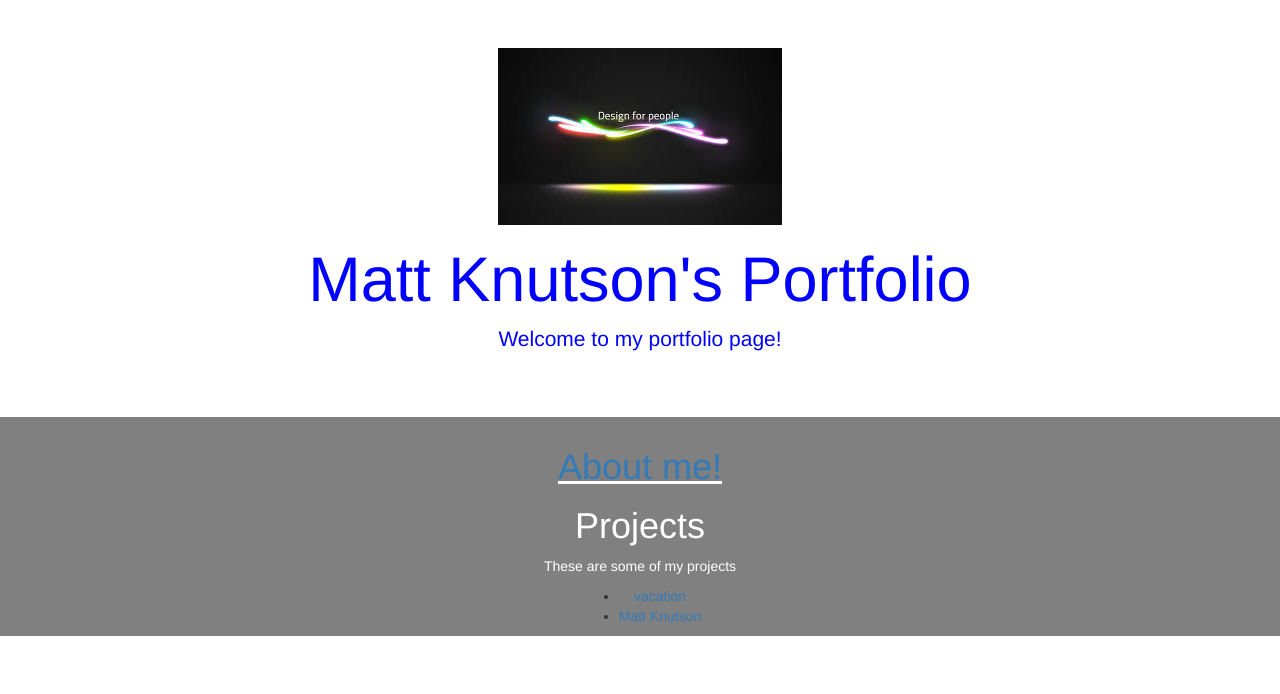
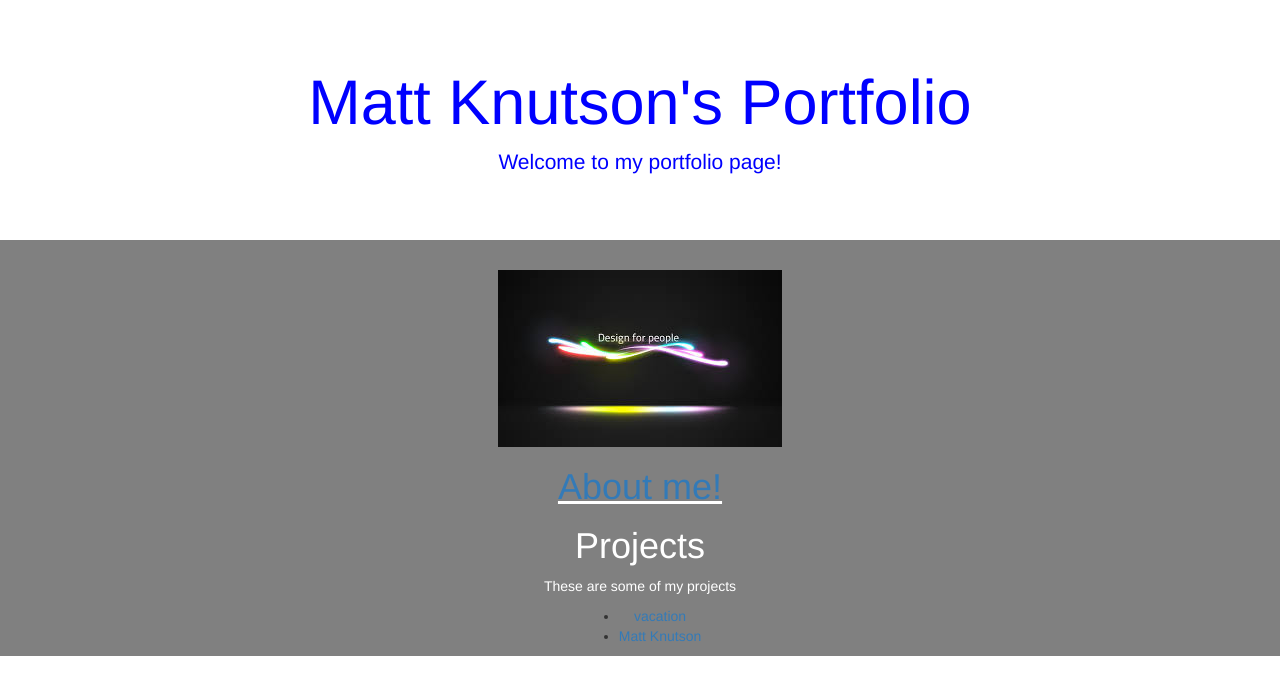
Before and after one commit to mknutgit/mknutgit.github.io, a plain HTML site: page index.html in a window 1280 px wide. Drawn offline with nearby package versions, Linux system fonts and the light colour scheme.

Commit message:
Moved design image to center

```diff
--- a/css/aboutstyle.css
+++ b/css/aboutstyle.css
@@ -24,3 +24,6 @@ h2.ducks {
 h2.purple {
   color: purple;
 }
+li.border1 {
+    border: 2px solid red;
+  }
--- a/css/style.css
+++ b/css/style.css
@@ -27,3 +27,8 @@ p.white {
 .center ul {
   display: inline-block;
 }
+img.display {
+  display: block;
+  margin-left: auto;
+  margin-right: auto;
+}
--- a/index.html
+++ b/index.html
@@ -11,13 +11,12 @@
 	<body>
 		<div class="jumbotron">
 			<div class="container">
-				<img src="img/matt.jpeg">
 				<h1 class="title">Matt Knutson's Portfolio</h1>
 				<p class="lead">Welcome to my portfolio page!</p>
 			</div>
 		</div>
 
-
+		<img class=display src="img/matt.jpeg" alt="Picture representing design">
 		<h1 class="underline"><a href="aboutme.html">About me!</a></h1>
 		<h1 class="white">Projects</h1>
 		<p class="white">These are some of my projects</p>
```
